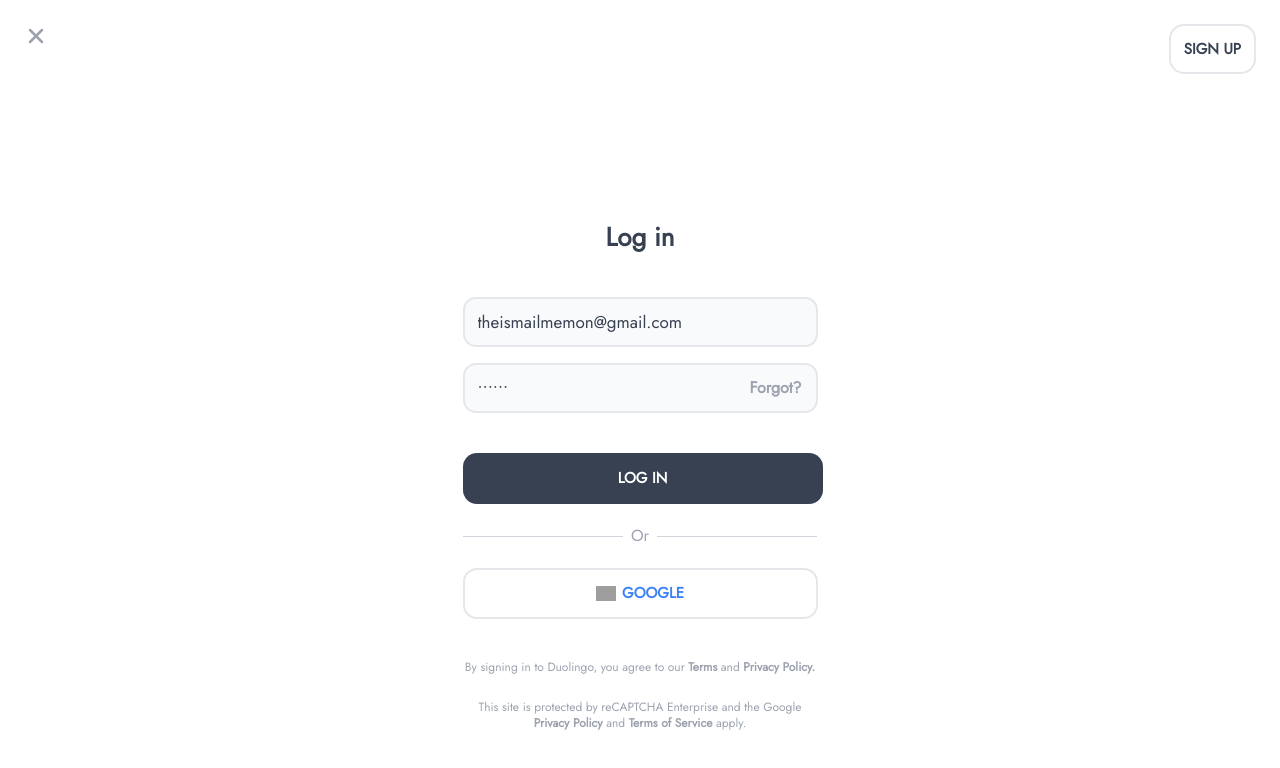
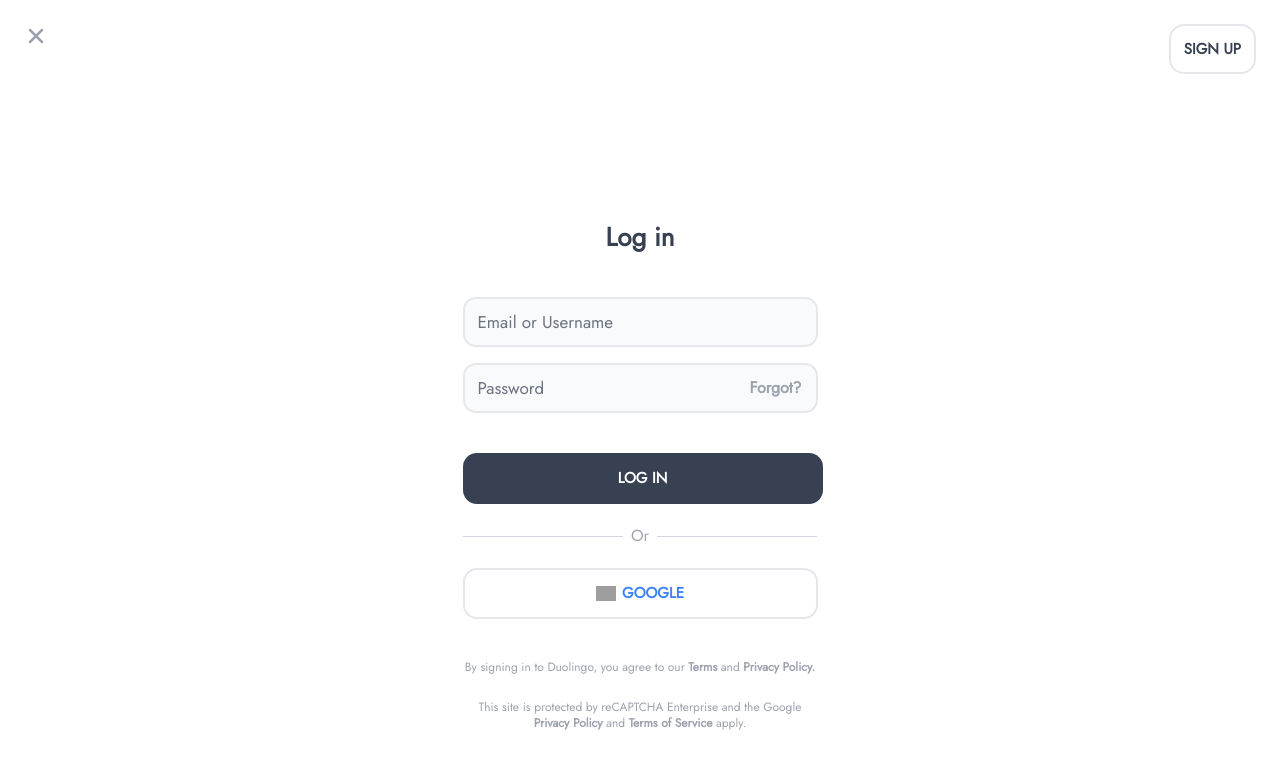
Before and after one commit to theismailmemon/LanguageLeap, a Next.js app: page /login in a window 1280 px wide. Shown: the top 768 px of the page. Built offline with nearby package versions, Linux system fonts and the light colour scheme; grey boxes are pictures that could not be loaded.

Commit message:
first commit

```diff
--- a/src/app/login/page.tsx
+++ b/src/app/login/page.tsx
@@ -14,8 +14,8 @@ const Register = () => {
   const [loadingAnimation, setLoadingAnimation] = useState(false);
   const [loginInformation, setLoginInformation] = useState({});
   const [loginEmailX, setLoginEmailX] = useState(false);
-  const [loginemail, setLoginEmail] = useState('theismailmemon@gmail.com');
-  const [loginpassword, setLoginPassword] = useState('123456');
+  const [loginemail, setLoginEmail] = useState('');
+  const [loginpassword, setLoginPassword] = useState('');
 
   const [passwordError, setPasswordError] = useState(false);
   const [emailError, setEmailError] = useState(false);
```
